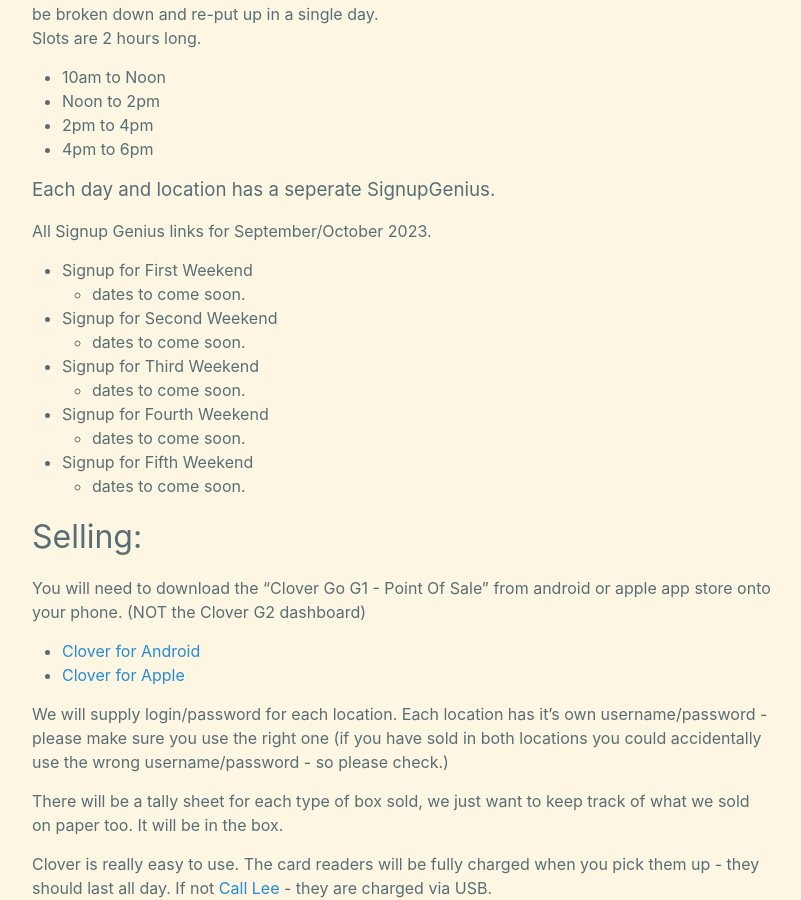
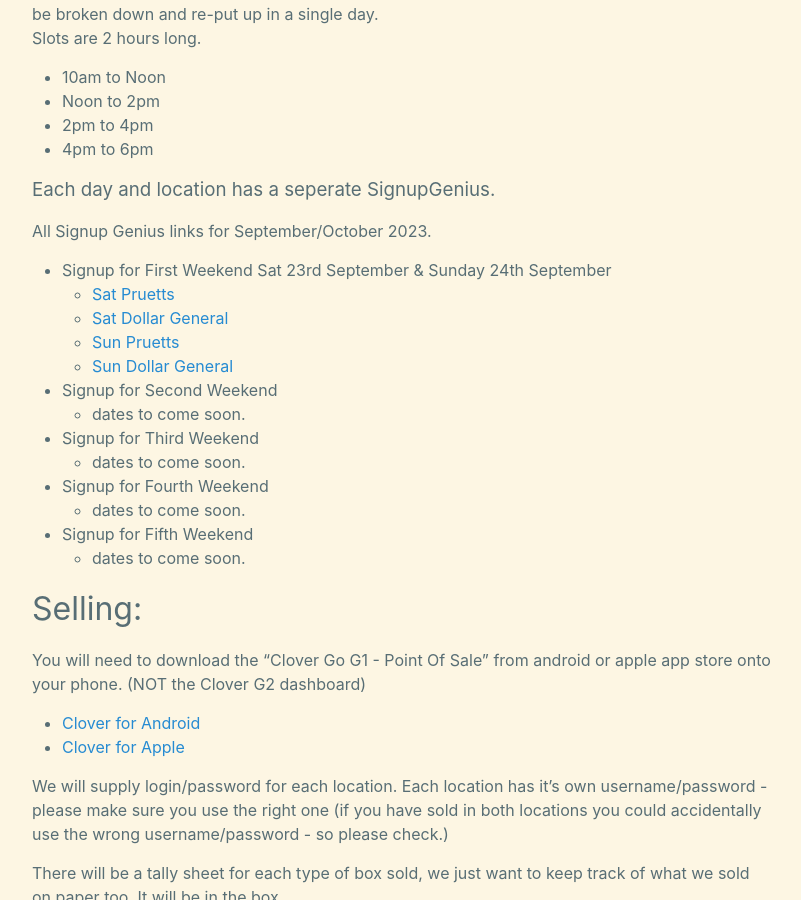
Before and after one commit to CodeJourneymen/scoutpiemaster, a Jekyll site: the page built from shownsell.md, in a window 1280 px wide and 900 px high, scrolled down 491 px. Shown: the whole window, without its empty margins (238-1039 px from the left). Built offline with Jekyll 4.4.1, drawn with Linux system fonts in a browser that asks for light colours.

Commit message:
Update shownsell.md
First weekend signup genius dates

```diff
--- a/shownsell.md
+++ b/shownsell.md
@@ -24,8 +24,11 @@
 ### Each day and location has a seperate SignupGenius.
 
 All Signup Genius links for September/October 2023.
-- Signup for First Weekend
-  - dates to come soon.
+- Signup for First Weekend Sat 23rd September & Sunday 24th September
+  - [Sat Pruetts](https://www.signupgenius.com/go/5080C4BAFAA29A2FA7-satsept)
+  - [Sat Dollar General]([(https://www.signupgenius.com/go/5080C4BAFAA29A2FA7-dollar#))
+  - [Sun Pruetts](https://www.signupgenius.com/go/5080C4BAFAA29A2FA7-sunsept1)
+  - [Sun Dollar General](https://www.signupgenius.com/go/5080C4BAFAA29A2FA7-sunsept)
 - Signup for Second Weekend
   - dates to come soon.
 - Signup for Third Weekend
```
